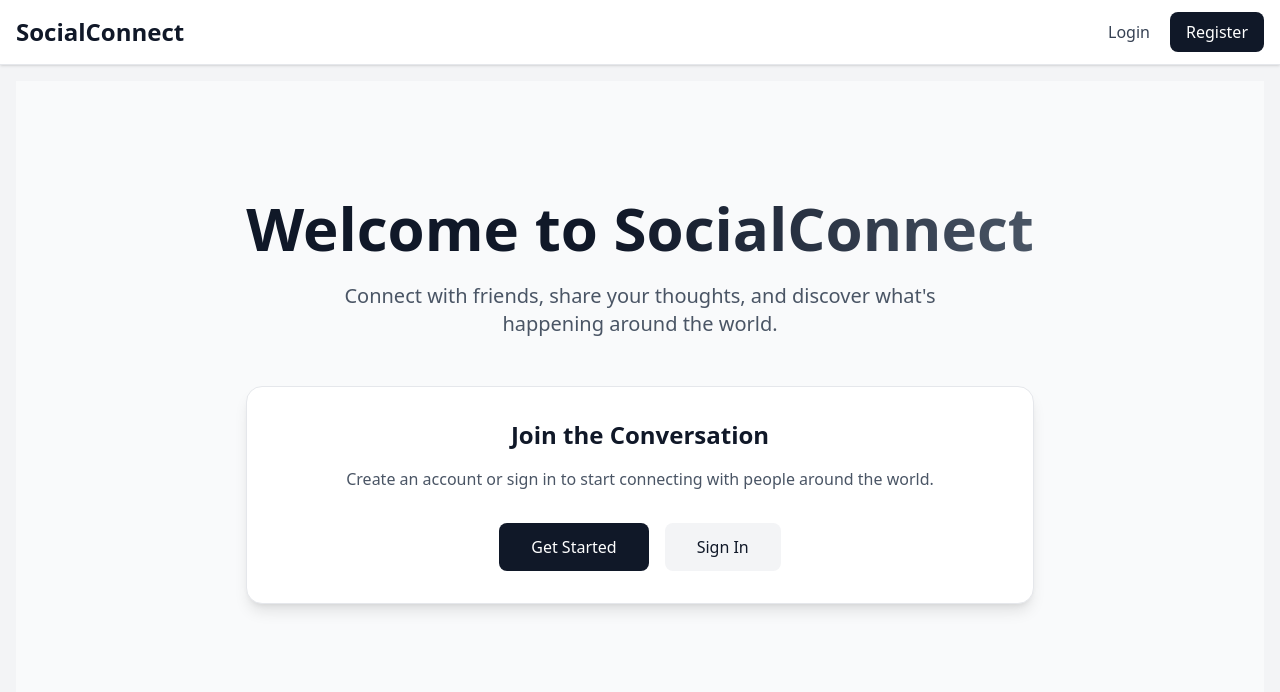
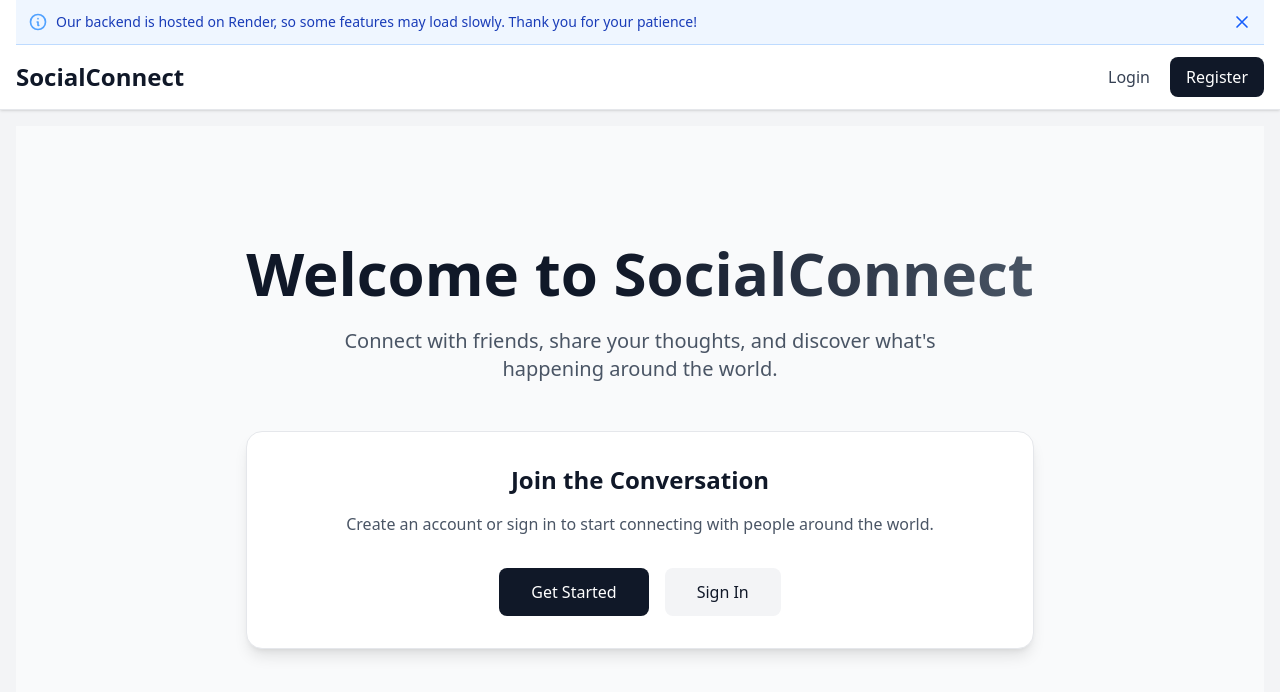
Before and after one commit to ashique1213/social_connect, a React (Vite) app in the folder socialconnect_client/: page / in a window 1280 px wide. Shown: the top 692 px of the page. Built offline with nearby package versions, Linux system fonts and the light colour scheme.

Commit message:
Add dismissible info message to Navbar for slow Render backend

```diff
--- a/socialconnect_client/src/components/Navbar.jsx
+++ b/socialconnect_client/src/components/Navbar.jsx
@@ -1,10 +1,11 @@
-import { useContext } from 'react';
+import { useContext, useState } from 'react';
 import { Link, useNavigate } from 'react-router-dom';
 import { AuthContext } from '../context/AuthContext';
 
 function Navbar() {
   const { user, logoutUser, notifications } = useContext(AuthContext);
   const navigate = useNavigate();
+  const [showInfoMessage, setShowInfoMessage] = useState(true);
 
   const handleLogout = async () => {
     await logoutUser();
@@ -17,6 +18,28 @@ function Navbar() {
   return (
     <nav className="bg-white border-b border-gray-200 sticky top-0 z-50 shadow-sm">
       <div className="container mx-auto px-4">
+
+        {showInfoMessage && (
+          <div className="bg-blue-50 border-b border-blue-200 p-3 flex items-center justify-between">
+            <div className="flex items-center">
+              <svg className="h-5 w-5 text-blue-400 mr-2" fill="none" stroke="currentColor" viewBox="0 0 24 24">
+                <path strokeLinecap="round" strokeLinejoin="round" strokeWidth="2" d="M13 16h-1v-4h-1m1-4h.01M21 12a9 9 0 11-18 0 9 9 0 0118 0z" />
+              </svg>
+              <p className="text-sm text-blue-800">
+                Our backend is hosted on Render, so some features may load slowly. Thank you for your patience!
+              </p>
+            </div>
+            <button
+              onClick={() => setShowInfoMessage(false)}
+              className="text-blue-600 hover:text-blue-800 focus:outline-none focus:ring-2 focus:ring-blue-500 focus:ring-offset-2 rounded-md"
+            >
+              <svg className="h-5 w-5" fill="none" stroke="currentColor" viewBox="0 0 24 24">
+                <path strokeLinecap="round" strokeLinejoin="round" strokeWidth="2" d="M6 18L18 6M6 6l12 12" />
+              </svg>
+            </button>
+          </div>
+        )}
+
         <div className="flex justify-between items-center h-16">
           <Link
             to="/"
```
